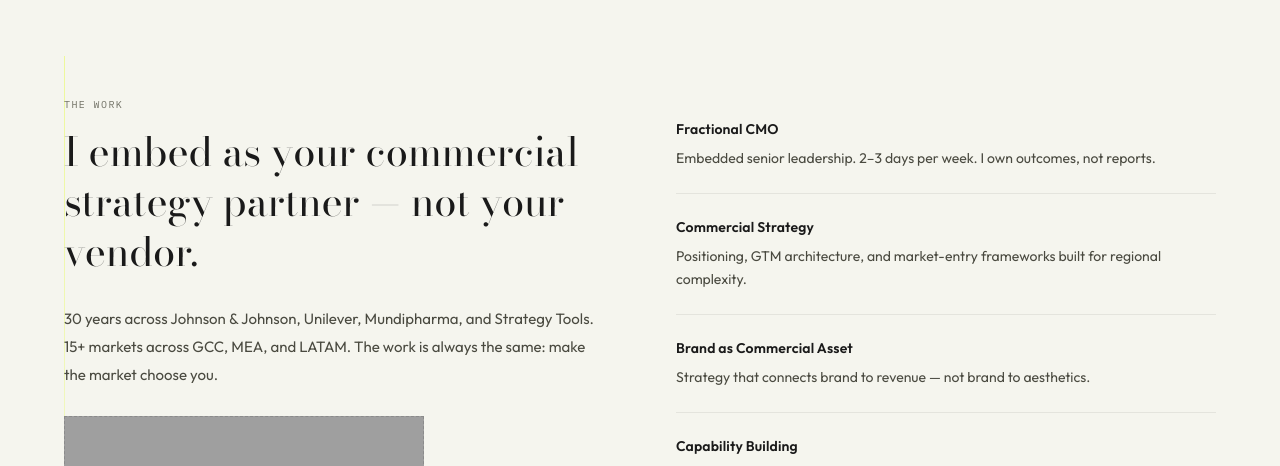
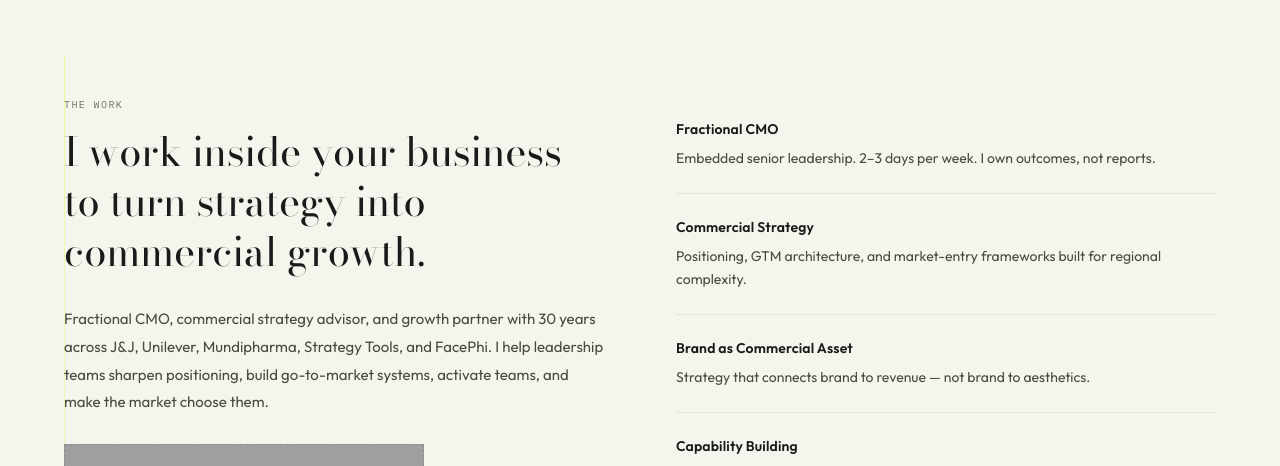
Before and after one commit to hrosas2/henry-rosas-site, a Next.js app: page / in a window 1280 px wide. Shown: the part 2660-3126 px from the top of the page. Built offline with nearby package versions, Linux system fonts and the light colour scheme; grey boxes are pictures that could not be loaded.

Commit message:
Update Engagements section headline and bio copy

```diff
--- a/pages/index.jsx
+++ b/pages/index.jsx
@@ -767,10 +767,10 @@ export default function MarketPreferencePage() {
                   fontWeight: 400, lineHeight: 1.25,
                   color: T.ink, marginBottom: 28,
                 }}>
-                  I embed as your commercial strategy partner — not your vendor.
+                  I work inside your business to turn strategy into commercial growth.
                 </h2>
                 <p style={{ fontSize: 15, lineHeight: 1.85, color: T.inkMuted, marginBottom: 16 }}>
-                  30 years across Johnson & Johnson, Unilever, Mundipharma, and Strategy Tools. 15+ markets across GCC, MEA, and LATAM. The work is always the same: make the market choose you.
+                  Fractional CMO, commercial strategy advisor, and growth partner with 30 years across J&J, Unilever, Mundipharma, Strategy Tools, and FacePhi. I help leadership teams sharpen positioning, build go-to-market systems, activate teams, and make the market choose them.
                 </p>
                 {/* Portrait slot — drop a photo at /public/henry-portrait.png (or .jpg) to populate */}
                 <div className="portrait-wrap" style={{ marginTop: 28, maxWidth: 360 }}>
```
